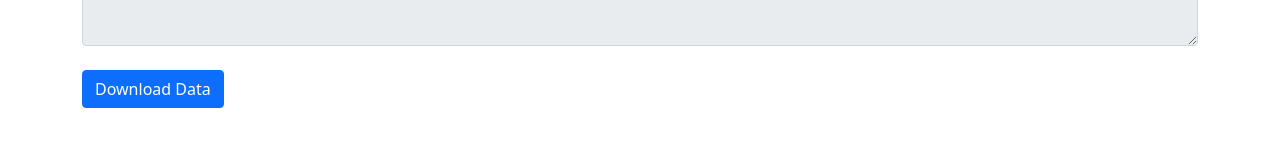
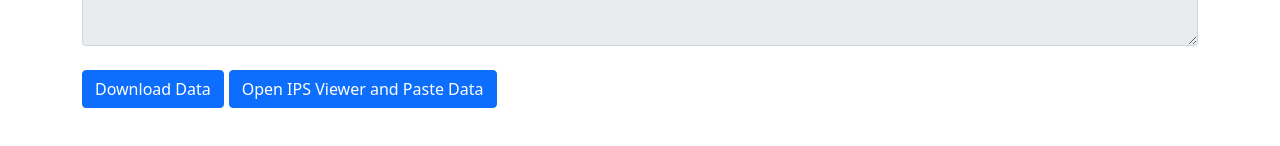
Before and after one commit to MikeForde/mern-azure, a React (Create React App) app in the folder client/: page /api/1 in a window 1280 px wide. Shown: the part 662-808 px from the top of the page. Built offline with nearby package versions, Linux system fonts and the light colour scheme; no server answers.

Commit message:
Deployment 0_14

```diff
--- a/client/src/pages/APIGETPage.js
+++ b/client/src/pages/APIGETPage.js
@@ -64,6 +64,14 @@ function APIGETPage() {
         }
     }, [selectedRecord, mode]);
 
+    useEffect(() => {
+        if (data && mode === 'ips') {
+            navigator.clipboard.writeText(data)
+                .then(() => console.log('Data copied to clipboard:', data))
+                .catch(error => console.error('Error copying data to clipboard:', error));
+        }
+    }, [data, mode]);
+
     const handleDownloadData = () => {
         const blob = new Blob([data], { type: 'text/plain' });
         const url = window.URL.createObjectURL(blob);
@@ -115,7 +123,14 @@ function APIGETPage() {
                     </div>
                 )}
                 <br />
-                <Button className="mb-3" onClick={handleDownloadData}>Download Data</Button>
+                <div className="button-container">
+                    <Button className="mb-3" onClick={handleDownloadData}>Download Data</Button>
+                    {mode === 'ips' && (
+                        <Button variant="primary" className="mb-3" onClick={() => window.open('https://ipsviewer.com', '_blank')}>
+                            Open IPS Viewer and Paste Data
+                        </Button>
+                    )}
+                </div>
             </div>
         </div>
     );
--- a/client/src/pages/Page.css
+++ b/client/src/pages/Page.css
@@ -33,3 +33,7 @@
   height: 30px;
   margin-bottom: 5px;
 }
+
+.mb-3 {
+  margin-right: 5px;
+}
```
